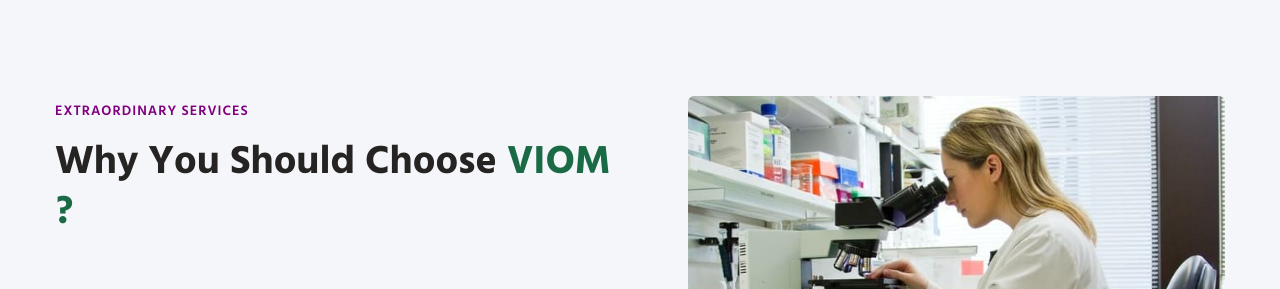
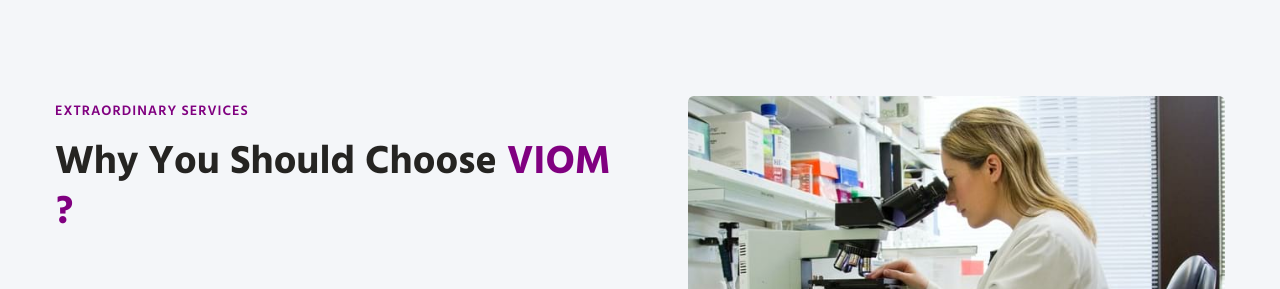
Before and after one commit to zohaib954/viom-hospital, a plain HTML site: page index.html in a window 1280 px wide. Shown: the part 1420-1709 px from the top of the page. Drawn offline with Linux system fonts and the light colour scheme.

Commit message:
Update index.html

```diff
--- a/index.html
+++ b/index.html
@@ -181,7 +181,7 @@
         <div class="col-lg-6 whybox-wrap-left">
           <div class="title-content text-left">
             <h6 class="title-subhny">Extraordinary Services</h6>
-            <h3 class="title-w3l mb-sm-5 mb-4 pb-2">Why You Should Choose <span style="color: #1a6b45;"> VIOM ?</span></h3>
+            <h3 class="title-w3l mb-sm-5 mb-4 pb-2">Why You Should Choose <span style="color: #800080;"> VIOM ?</span></h3>
           </div>
 
           <div class="whybox-wrap-grid mb-4">
```
